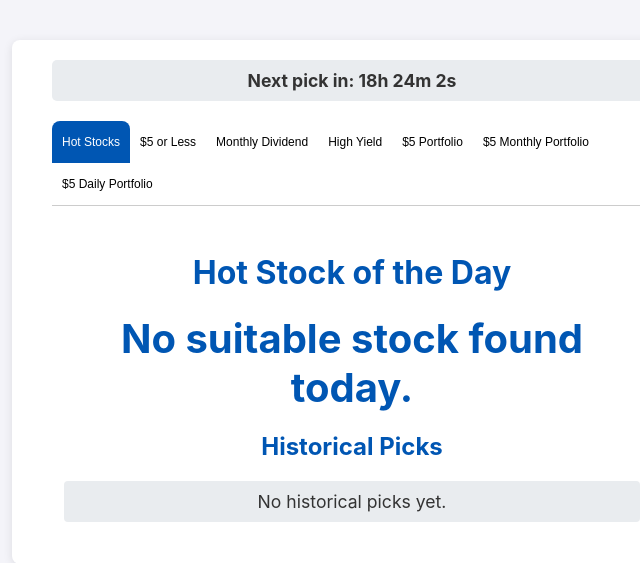
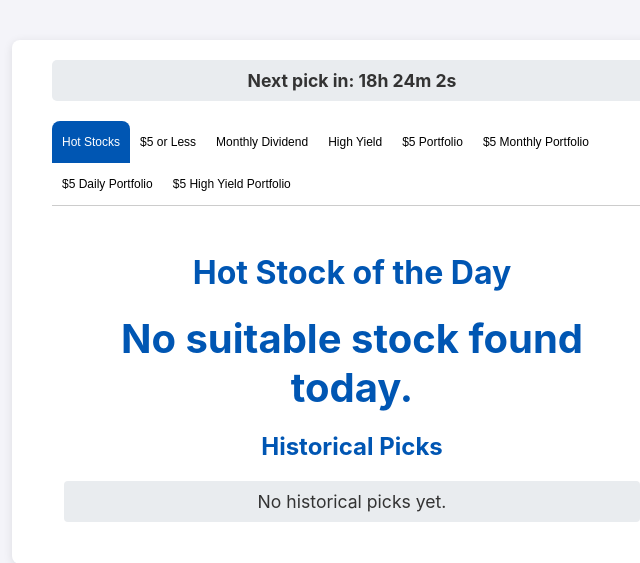
Before and after one commit to arm00pv/stock, a Flask app: page / in a window 1280 px wide. Shown: the top 563 px of the page, without its empty margins (288-928 px from the left). Run offline with Flask 3, Linux system fonts and the light colour scheme; data that the repository does not hold is empty.

Commit message:
feat: Add high yield portfolio and cron automation guide
This commit introduces a new "$5 a week high yield" portfolio.

- The database, frontend, and backend have all been updated to support the new portfolio.
- The investment is triggered by a POST request to the `/api/trigger-investment/high_yield_investment` endpoint.

This commit also corresponds to a new automation strategy using server-side cron jobs to trigger n8n webhooks, as requested by the user. The DEPLOY.md file was not updated in this commit, as the instructions were provided directly to the user.

```diff
--- a/app.py
+++ b/app.py
@@ -215,6 +215,8 @@ def trigger_investment(portfolio_name):
         candidate_ticker = find_hot_stock('sp500')
     elif portfolio_name == 'monthly_dividend':
         candidate_ticker = find_dividend_stock('monthly_dividend')
+    elif portfolio_name == 'high_yield_investment':
+        candidate_ticker = find_dividend_stock('high_yield')
     else:
         return jsonify({'status': 'error', 'message': 'Invalid portfolio name.'}), 404
 
--- a/database.py
+++ b/database.py
@@ -40,7 +40,7 @@ def init_db():
     cursor.execute("CREATE TABLE IF NOT EXISTS portfolio_transactions (id INT AUTO_INCREMENT PRIMARY KEY, portfolio_name VARCHAR(50) NOT NULL, ticker VARCHAR(20) NOT NULL, shares DECIMAL(18, 8) NOT NULL, purchase_price DECIMAL(18, 4) NOT NULL, purchase_date DATE NOT NULL, FOREIGN KEY (portfolio_name) REFERENCES portfolio_summary(portfolio_name))")
     cursor.execute("CREATE TABLE IF NOT EXISTS daily_picks_history (pick_date DATE NOT NULL, category VARCHAR(50) NOT NULL, ticker VARCHAR(20) NOT NULL, PRIMARY KEY (pick_date, category))")
 
-    portfolios_to_init = ['main', 'monthly_dividend', 'daily_investment']
+    portfolios_to_init = ['main', 'monthly_dividend', 'daily_investment', 'high_yield_investment']
     for p_name in portfolios_to_init:
         cursor.execute('SELECT COUNT(*) FROM portfolio_summary WHERE portfolio_name = %s', (p_name,))
         if cursor.fetchone()[0] == 0:
--- a/templates/index.html
+++ b/templates/index.html
@@ -19,6 +19,7 @@
             <button class="tab-link" onclick="openTab(event, 'PortfolioMain')">$5 Portfolio</button>
             <button class="tab-link" onclick="openTab(event, 'PortfolioMonthly')">$5 Monthly Portfolio</button>
             <button class="tab-link" onclick="openTab(event, 'PortfolioDaily')">$5 Daily Portfolio</button>
+            <button class="tab-link" onclick="openTab(event, 'PortfolioHighYield')">$5 High Yield Portfolio</button>
         </div>
 
         <!-- Pick-based Tabs -->
@@ -65,6 +66,14 @@
             <div id="portfolio-summary-daily_investment">Loading...</div>
             <h2>Holdings</h2>
             <table id="portfolio-holdings-daily_investment"><thead></thead><tbody></tbody></table>
+        </div>
+
+        <!-- New High Yield Portfolio Tab -->
+        <div id="PortfolioHighYield" class="tab-content">
+            <h1>$5 a Week High Yield Portfolio</h1>
+            <div id="portfolio-summary-high_yield_investment">Loading...</div>
+            <h2>Holdings</h2>
+            <table id="portfolio-holdings-high_yield_investment"><thead></thead><tbody></tbody></table>
         </div>
     </div>
 
@@ -215,6 +224,7 @@
             populatePortfolio('main');
             populatePortfolio('monthly_dividend');
             populatePortfolio('daily_investment');
+            populatePortfolio('high_yield_investment');
         });
     </script>
 </body>
```
